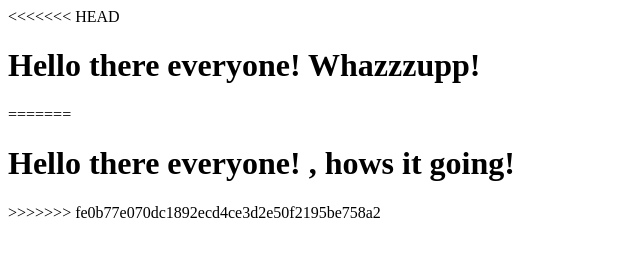
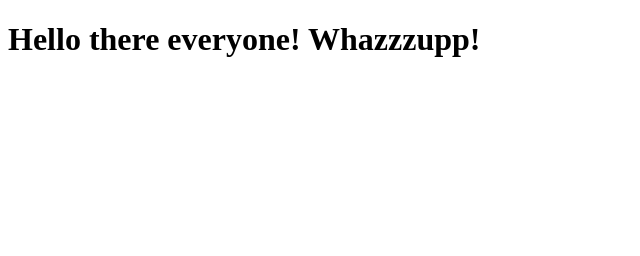
Before and after one commit to LEvinson2504/lecture0, a plain HTML site: page index.html in a window 1280 px wide. Shown: the whole page, without its empty margins (0-640 px from the left). Drawn offline with Linux system fonts and the light colour scheme.

Commit message:
index.html

```diff
--- a/index.html
+++ b/index.html
@@ -4,11 +4,6 @@
         <title>Hello world</title>
     </head>
     <body>
-<<<<<<< HEAD
         <h1>Hello there everyone! Whazzzupp!</h1>
-=======
-        <h1>Hello there everyone!
-            , hows it going!</h1>
->>>>>>> fe0b77e070dc1892ecd4ce3d2e50f2195be758a2
     </body>
 </html>
```
